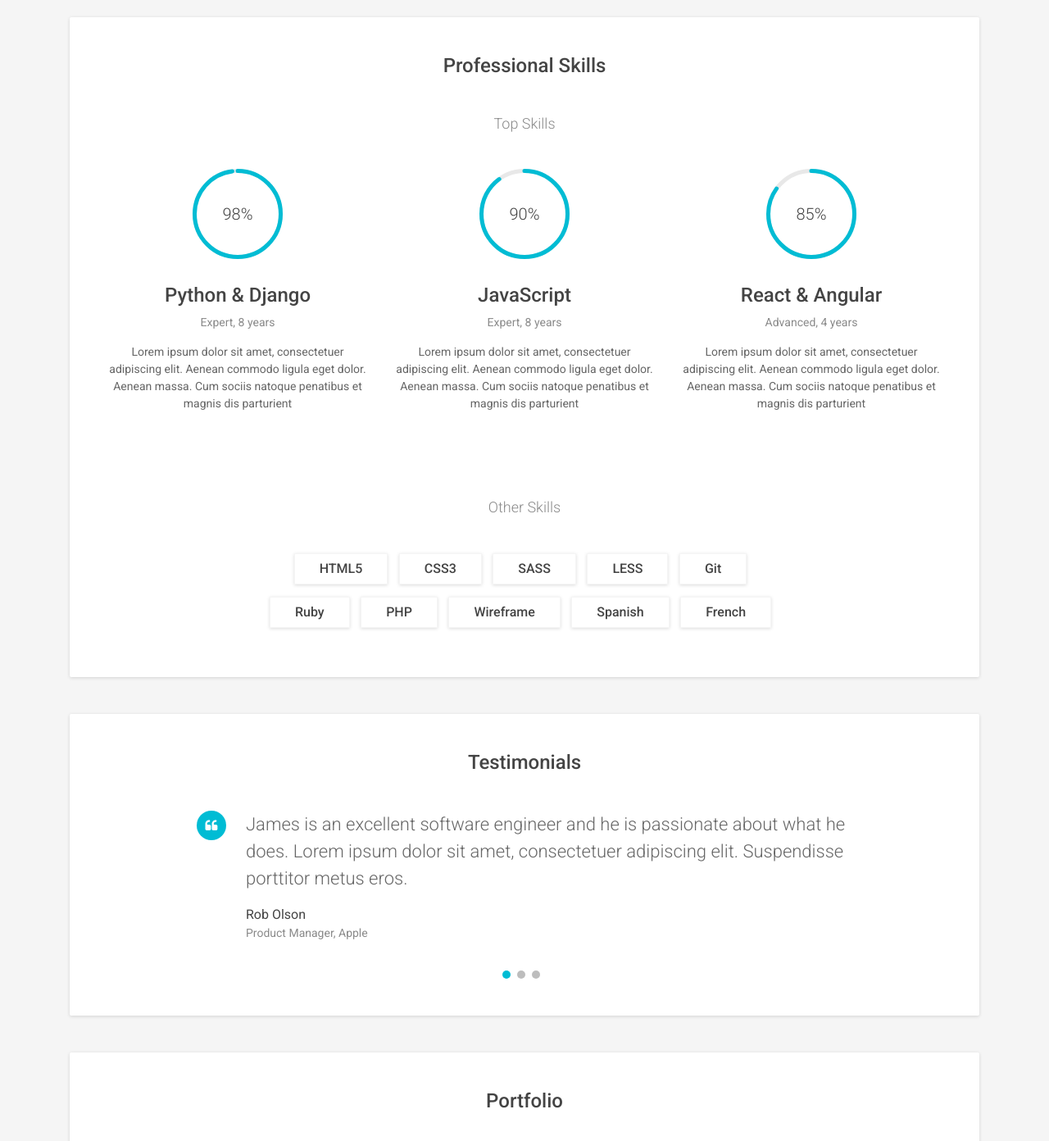
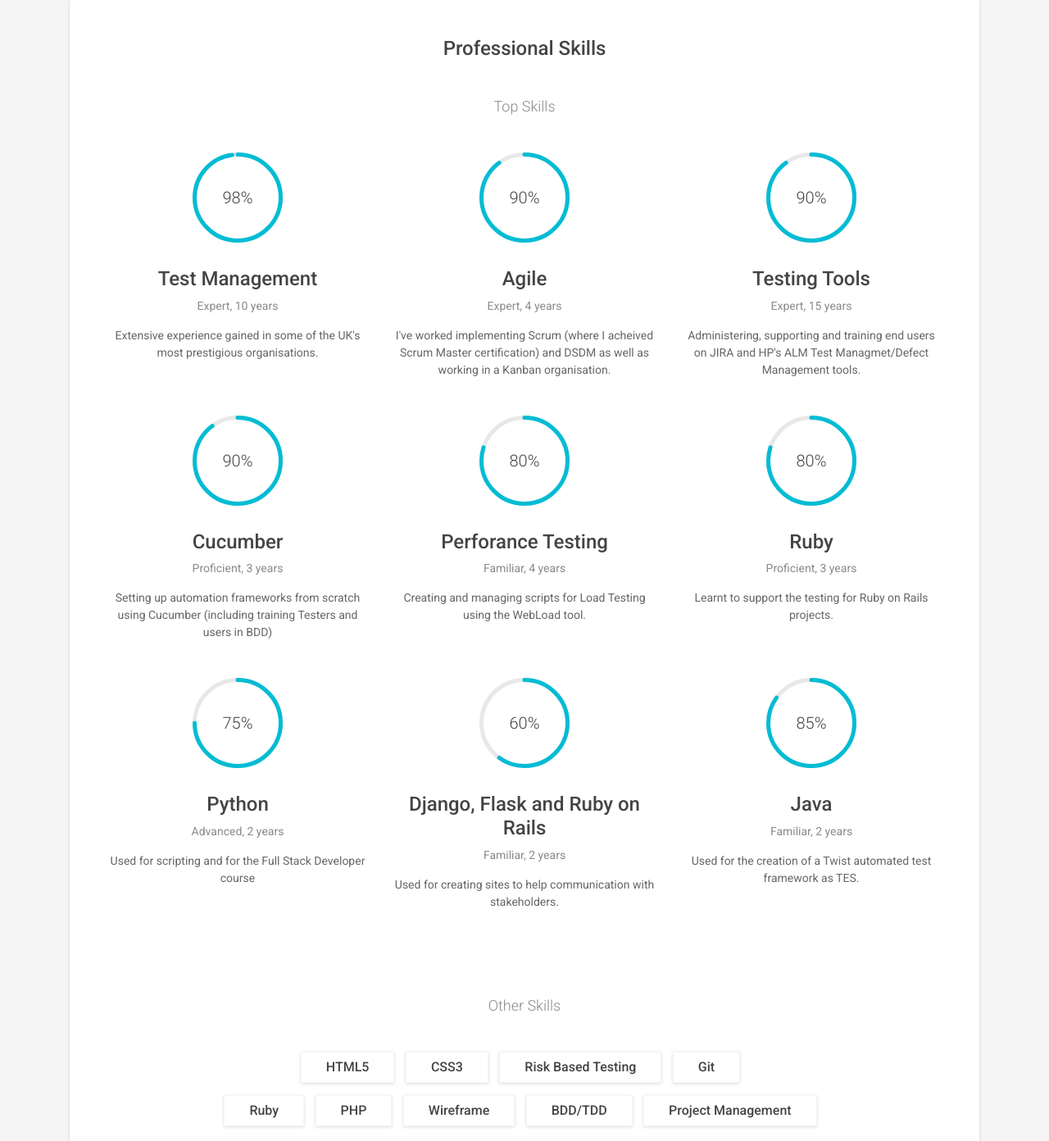
Before and after one commit to AndyFever/profile, a plain HTML site: page sphere-bs4/index.html in a window 1280 px wide. Shown: the part 4087-5479 px from the top of the page at 82% size. Drawn offline with Linux system fonts and the light colour scheme.

Commit message:
Update skills section

```diff
--- a/sphere-bs4/index.html
+++ b/sphere-bs4/index.html
@@ -345,39 +345,40 @@
         <section id="education-section" class="education-section section">
             <h2 class="section-title">Education</h2>
             <div class="row">
+
                 <div class="item col-12 col-md-4">
                     <div class="item-inner">
-                        <h3 class="degree">MSc Computer Science</h3>
+                        <h3 class="degree">Full Stack Developer</h3>
                         <div class="education-body">
-                            University College of London
+                            Udacity
                         </div><!--//education-body-->
-                        <div class="time">2011 - 2012</div>
+                        <div class="time">2017 - Present</div>
                         <div class="desc">
-                            Lorem ipsum dolor sit amet, consectetuer adipiscing elit. Aenean commodo ligula eget dolor. Aenean massa. Cum sociis natoque penatibus et magnis dis parturient
+                            Course teaching the creation of server side, data driven, web applications that can scale to hundreds of thousands of users
                         </div>
                     </div><!--//item-inner-->
                 </div><!--//item-->
                 <div class="item col-12 col-md-4">
                     <div class="item-inner">
-                        <h3 class="degree">MSc Applied Mathematics</h3>
+                        <h3 class="degree">Research: Supported Catalysis in the Vapour Phase</h3>
                         <div class="education-body">
-                            University of Bristol
+                             Brunel University
                         </div><!--//education-body-->
-                        <div class="time">2010 - 2011</div>
+                        <div class="time">1995 -1998</div>
                         <div class="desc">
-                            Lorem ipsum dolor sit amet, consectetuer adipiscing elit. Aenean commodo ligula eget dolor. Aenean massa. Cum sociis natoque penatibus et magnis dis parturient
+                            Included study of pure and applied Chemistry including a research project into nanolayer supported catalysis
                         </div>
                     </div><!--//item-inner-->
                 </div><!--//item-->
                 <div class="item col-12 col-md-4">
                     <div class="item-inner">
-                        <h3 class="degree">BSc Creative Technology</h3>
+                        <h3 class="degree">BSc Chemistry</h3>
                         <div class="education-body">
-                            University of Bristol
+                            Brunel University
                         </div><!--//education-body-->
                         <div class="time">2007 - 2010</div>
                         <div class="desc">
-                            Lorem ipsum dolor sit amet, consectetuer adipiscing elit. Aenean commodo ligula eget dolor. Aenean massa. Cum sociis natoque penatibus et magnis dis parturient
+                            Included study of pure and applied Chemistry including a research project into nanolayer supported catalysis
                         </div>
                     </div><!--//item-inner-->
                 </div><!--//item-->
@@ -396,10 +397,24 @@
                             <div class="chart-easy-pie text-center">
                                 <div class="chart-theme-1 chart" data-percent="98"><span>98</span>%</div>
                             </div>
-                            <h4 class="skill-name">Python &amp; Django</h4>
-                            <div class="level">Expert, 8 years</div>
+                            <h4 class="skill-name">Test Management</h4>
+                            <div class="level">Expert, 10 years</div>
                             <div class="desc">
-                                Lorem ipsum dolor sit amet, consectetuer adipiscing elit. Aenean commodo ligula eget dolor. Aenean massa. Cum sociis natoque penatibus et magnis dis parturient
+                              Extensive experience gained in some of the UK's most prestigious organisations.
+                            </div>
+                        </div><!--//item-inner-->
+                    </div><!--//item-->
+
+                    <div class="item col-12 col-md-4">
+                        <div class="item-inner">
+                            <div class="chart-easy-pie text-center">
+                                <div class="chart-theme-1 chart" data-percent="90"><span>90</span>%</div>
+                            </div>
+                            <h4 class="skill-name">Agile</h4>
+                            <div class="level">Expert, 4 years</div>
+                            <div class="desc">
+                                I've worked implementing Scrum (where I acheived Scrum Master certification) and DSDM as well as working
+                                in a Kanban organisation.
                             </div>
                         </div><!--//item-inner-->
                     </div><!--//item-->
@@ -408,10 +423,70 @@
                             <div class="chart-easy-pie text-center">
                                 <div class="chart-theme-1 chart" data-percent="90"><span>90</span>%</div>
                             </div>
-                            <h4 class="skill-name">JavaScript</h4>
-                            <div class="level">Expert, 8 years</div>
+                            <h4 class="skill-name">Testing Tools</h4>
+                            <div class="level">Expert, 15 years</div>
                             <div class="desc">
-                                Lorem ipsum dolor sit amet, consectetuer adipiscing elit. Aenean commodo ligula eget dolor. Aenean massa. Cum sociis natoque penatibus et magnis dis parturient
+                                Administering, supporting and training end users on JIRA and HP's ALM Test Managmet/Defect Management tools.
+                            </div>
+                        </div><!--//item-inner-->
+                    </div><!--//item-->
+                    <div class="item col-12 col-md-4">
+                        <div class="item-inner">
+                            <div class="chart-easy-pie text-center">
+                                <div class="chart-theme-1 chart" data-percent="90"><span>90</span>%</div>
+                            </div>
+                            <h4 class="skill-name">Cucumber</h4>
+                            <div class="level">Proficient, 3 years</div>
+                            <div class="desc">
+                                Setting up automation frameworks from scratch using Cucumber (including training Testers and users in BDD)
+                            </div>
+                        </div><!--//item-inner-->
+                    </div><!--//item-->
+                    <div class="item col-12 col-md-4">
+                        <div class="item-inner">
+                            <div class="chart-easy-pie text-center">
+                                <div class="chart-theme-1 chart" data-percent="80"><span>90</span>%</div>
+                            </div>
+                            <h4 class="skill-name">Perforance Testing</h4>
+                            <div class="level">Familiar, 4 years</div>
+                            <div class="desc">
+                                Creating and managing scripts for Load Testing using the WebLoad tool.
+                            </div>
+                        </div><!--//item-inner-->
+                    </div><!--//item-->
+                    <div class="item col-12 col-md-4">
+                        <div class="item-inner">
+                            <div class="chart-easy-pie text-center">
+                                <div class="chart-theme-1 chart" data-percent="80"><span>90</span>%</div>
+                            </div>
+                            <h4 class="skill-name">Ruby</h4>
+                            <div class="level">Proficient, 3 years</div>
+                            <div class="desc">
+                                Learnt to support the testing for Ruby on Rails projects.
+                            </div>
+                        </div><!--//item-inner-->
+                    </div><!--//item-->
+                    <div class="item col-12 col-md-4">
+                        <div class="item-inner">
+                            <div class="chart-easy-pie text-center">
+                                <div class="chart-theme-1 chart" data-percent="75"><span>90</span>%</div>
+                            </div>
+                            <h4 class="skill-name">Python</h4>
+                            <div class="level">Advanced, 2 years</div>
+                            <div class="desc">
+                                Used for scripting and for the Full Stack Developer course
+                            </div>
+                        </div><!--//item-inner-->
+                    </div><!--//item-->
+                    <div class="item col-12 col-md-4">
+                        <div class="item-inner">
+                            <div class="chart-easy-pie text-center">
+                                <div class="chart-theme-1 chart" data-percent="60"><span>90</span>%</div>
+                            </div>
+                            <h4 class="skill-name">Django, Flask and Ruby on Rails</h4>
+                            <div class="level">Familiar, 2 years</div>
+                            <div class="desc">
+                                Used for creating sites to help communication with stakeholders.
                             </div>
                         </div><!--//item-inner-->
                     </div><!--//item-->
@@ -420,10 +495,10 @@
                             <div class="chart-easy-pie text-center">
                                 <div class="chart-theme-1 chart" data-percent="85"><span>85</span>%</div>
                             </div>
-                            <h4 class="skill-name">React &amp; Angular</h4>
-                            <div class="level">Advanced, 4 years</div>
+                            <h4 class="skill-name">Java</h4>
+                            <div class="level">Familiar, 2 years</div>
                             <div class="desc">
-                                Lorem ipsum dolor sit amet, consectetuer adipiscing elit. Aenean commodo ligula eget dolor. Aenean massa. Cum sociis natoque penatibus et magnis dis parturient
+                                Used for the creation of a Twist automated test framework as TES.
                             </div>
                         </div><!--//item-inner-->
                     </div><!--//item-->
@@ -435,15 +510,14 @@
                 <div class="misc-skills">
                     <span class="skill-tag">HTML5</span>
                     <span class="skill-tag">CSS3</span>
-                    <span class="skill-tag">SASS</span>
-                    <span class="skill-tag">LESS</span>
+                    <span class="skill-tag">Risk Based Testing</span>
                     <span class="skill-tag">Git</span>
                     <br>
                     <span class="skill-tag">Ruby</span>
                     <span class="skill-tag">PHP</span>
                     <span class="skill-tag">Wireframe</span>
-                    <span class="skill-tag">Spanish</span>
-                    <span class="skill-tag">French</span>
+                    <span class="skill-tag">BDD/TDD</span>
+                    <span class="skill-tag">Project Management</span>
                 </div>
             </div><!--//other-skills-->
 
```
